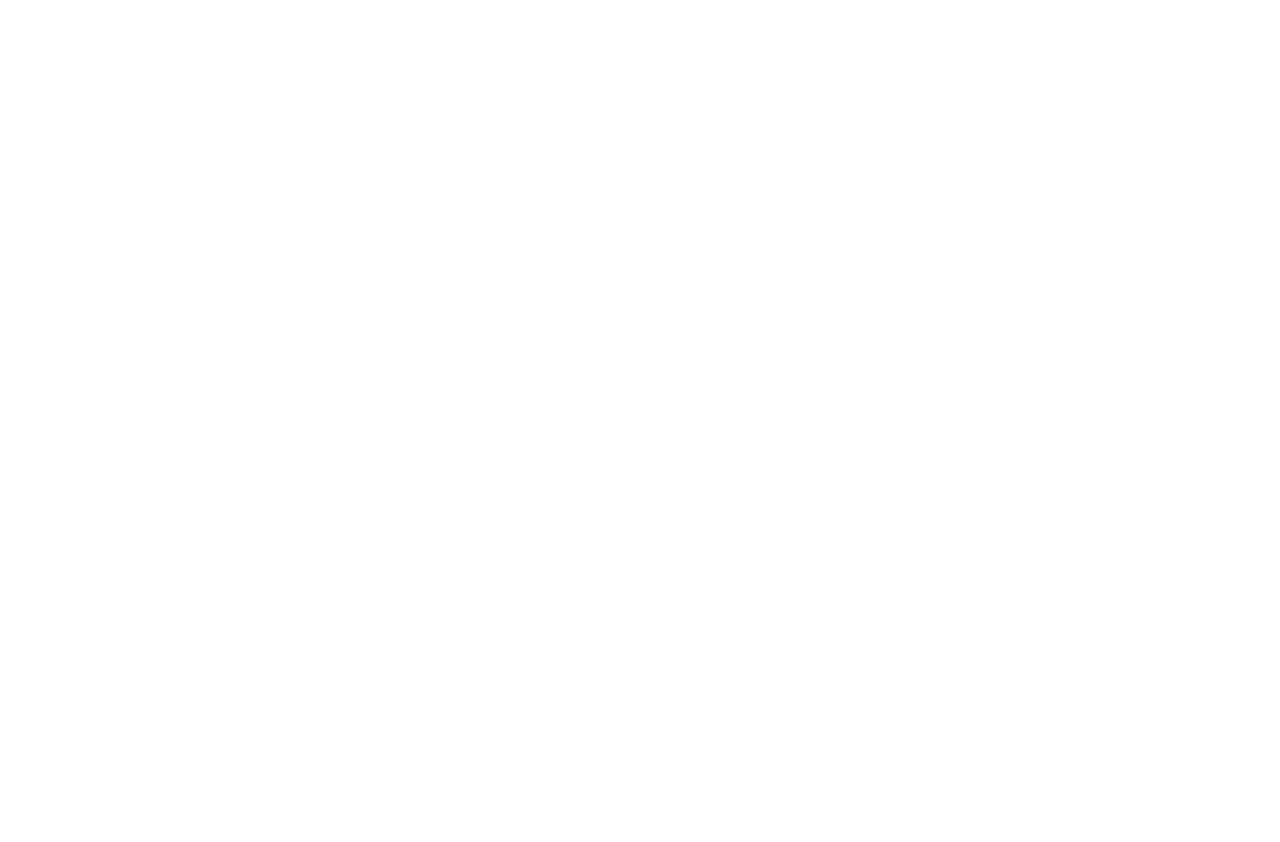
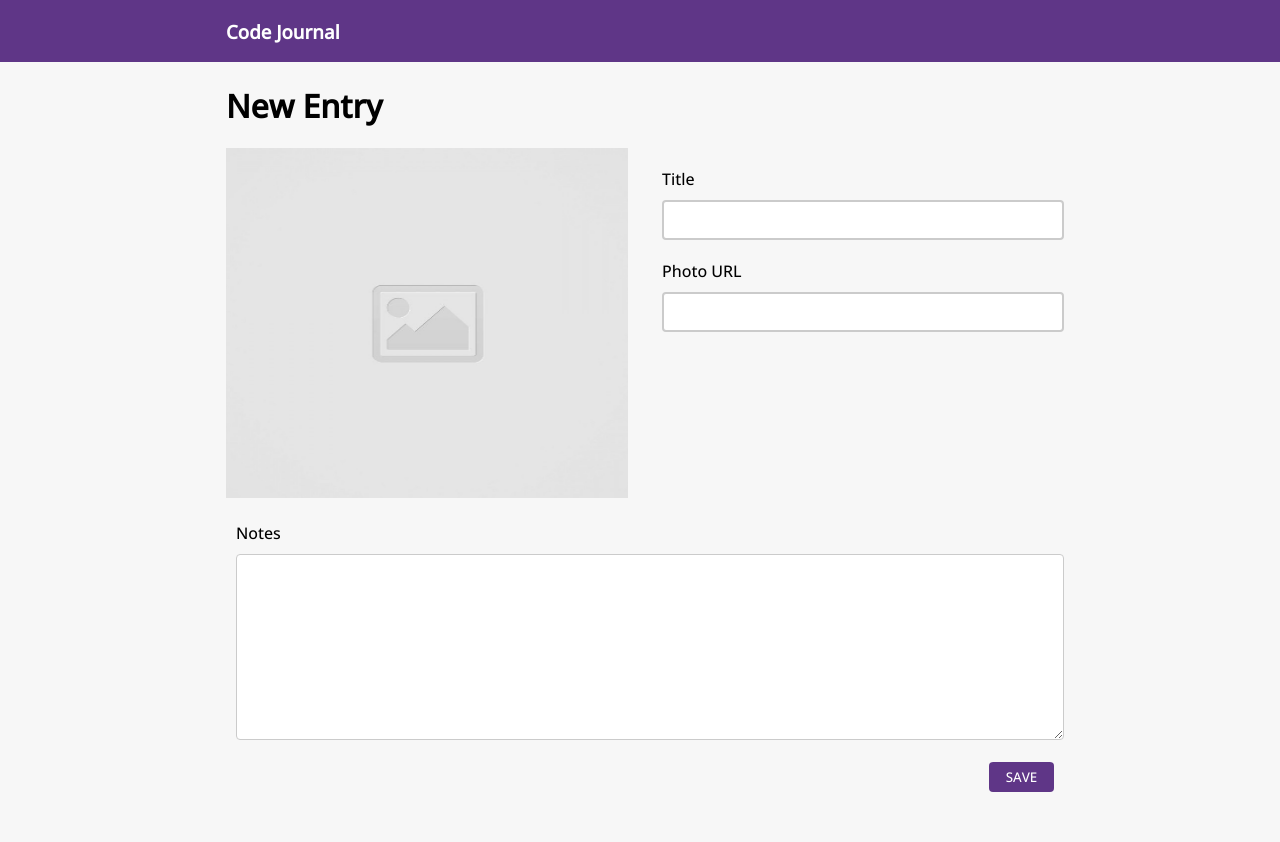
Before and after one commit to francismanalang/code-journal, a website: page index.html in a window 1280 px wide. Before the commit the page ends 800 px from the top, so only its background shows below. Drawn offline with nearby package versions, Linux system fonts and the light colour scheme.

Commit message:
issue 1 task list completed. #1

```diff
--- a/css/reset.css
+++ b/css/reset.css
@@ -5,3 +5,53 @@
 body {
   margin: 0;
 }
+
+label,
+input,
+textarea {
+  display: block;
+  width: 100%;
+  font-family: "Open Sans", sans-serif;
+  margin: 10px;
+}
+
+textarea,
+input {
+  border-radius: 00.3em;
+  border-color: rgb(203, 203, 203);
+  border-style: solid;
+}
+
+input {
+  height: 40px;
+}
+
+label {
+  padding-top: 10px;
+}
+
+img {
+  width: 100%;
+  max-height: 350px;
+}
+
+header {
+  background-color: #5f3687;
+  color: white;
+  font-family: "Open Sans", sans-serif;
+  font-weight: 200;
+}
+
+h1 {
+  font-family: "Open Sans", sans-serif;
+}
+
+button {
+  font-family: "Open Sans", sans-serif;
+  color: white;
+  background-color: #5f3687;
+  border: none;
+  width: 65px;
+  height: 30px;
+  border-radius: 0.3em;
+}
--- a/css/styles.css
+++ b/css/styles.css
@@ -0,0 +1,11 @@
+.form-background {
+  background-color: rgb(247, 247, 247);
+}
+
+.button {
+  padding-bottom: 50px;
+  padding-top: 12px;
+  padding-left: 5px;
+  display: flex;
+  justify-content: flex-end;
+}
--- a/index.html
+++ b/index.html
@@ -11,14 +11,49 @@
     integrity="sha512-9usAa10IRO0HhonpyAIVpjrylPvoDwiPUiKdWk5t3PyolY1cOd4DSE0Ga+ri4AuTroPR5aQvXU9xC6qOPnzFeg=="
     crossorigin="anonymous"
     referrerpolicy="no-referrer" />
+  <link href="https://fonts.googleapis.com/css2?family=Open+Sans:wght@300&display=swap" rel="stylesheet">
+  <link href="https://fonts.googleapis.com/css2?family=Open+Sans:wght@500&display=swap" rel="stylesheet">
   <link rel="stylesheet" href="css/reset.css">
   <link rel="stylesheet" href="css/layout.css">
   <link rel="stylesheet" href="css/styles.css">
 </head>
 <body>
   <header>
+    <div class="container header-background-color">
+      <div class="row">
+        <div class="column-full column-half">
+          <h3>Code Journal</h3>
+        </div>
+      </div>
+    </div>
   </header>
   <main>
+    <div data-view="entry-form">
+      <form class="form-background">
+        <div class="container">
+          <div class="row">
+            <div class="column-full">
+              <h1>New Entry</h1>
+            </div>
+            <div class="column-half">
+              <img class="image" src="/images/placeholder-image-square.jpg" alt="photoUrl">
+            </div>
+            <div class="column-half">
+              <label for="title">Title</label>
+              <input required class="title" name="title" type="text" id="title">
+              <label for="photoUrl">Photo URL</label>
+              <input required class="photoUrl" name="photoUrl" type="text" id="photoUrl">
+            </div>
+            <div class="column-full">
+              <label for="notes">Notes</label>
+              <textarea class="notes" name="notes" id="notes" cols="30" rows="10"></textarea>
+              <div class="button">
+                <button>SAVE</button>
+              </div>
+            </div>
+          </div>
+        </div>
+      </form>
   </main>
   <script src="js/data.js"></script>
   <script src="js/main.js"></script>
--- a/js/main.js
+++ b/js/main.js
@@ -0,0 +1,41 @@
+var $entryForm = document.forms[0];
+var $image = document.querySelector('.image');
+var $photoUrl = document.querySelector('.photoUrl');
+
+function handleImage(event) {
+  var photoUrlValue = $entryForm.elements.photoUrl.value;
+  $image.setAttribute('src', photoUrlValue);
+}
+
+$photoUrl.addEventListener('input', handleImage);
+
+function handleEntryForm(event) {
+  event.preventDefault();
+  var formValues = {
+    title: $entryForm.elements.title.value,
+    photoUrl: $entryForm.elements.photoUrl.value,
+    notes: $entryForm.elements.notes.value
+  };
+  formValues.entryId = data.nextEntryId;
+  data.nextEntryId++;
+  data.entries.unshift(formValues);
+  $image.setAttribute('src', '/images/placeholder-image-square.jpg');
+  $entryForm.elements.title.value = '';
+  $entryForm.elements.photoUrl.value = '';
+  $entryForm.elements.notes.value = '';
+}
+
+$entryForm.addEventListener('submit', handleEntryForm);
+
+var previousDataJSON = localStorage.getItem('javascript-local-storage');
+
+if (previousDataJSON !== null) {
+  JSON.parse(previousDataJSON);
+}
+
+function handleStroage(event) {
+  var dataJSON = JSON.stringify(data);
+  localStorage.setItem('javascript-local-storage', dataJSON);
+}
+
+window.addEventListener('beforeunload', handleStroage);
```
